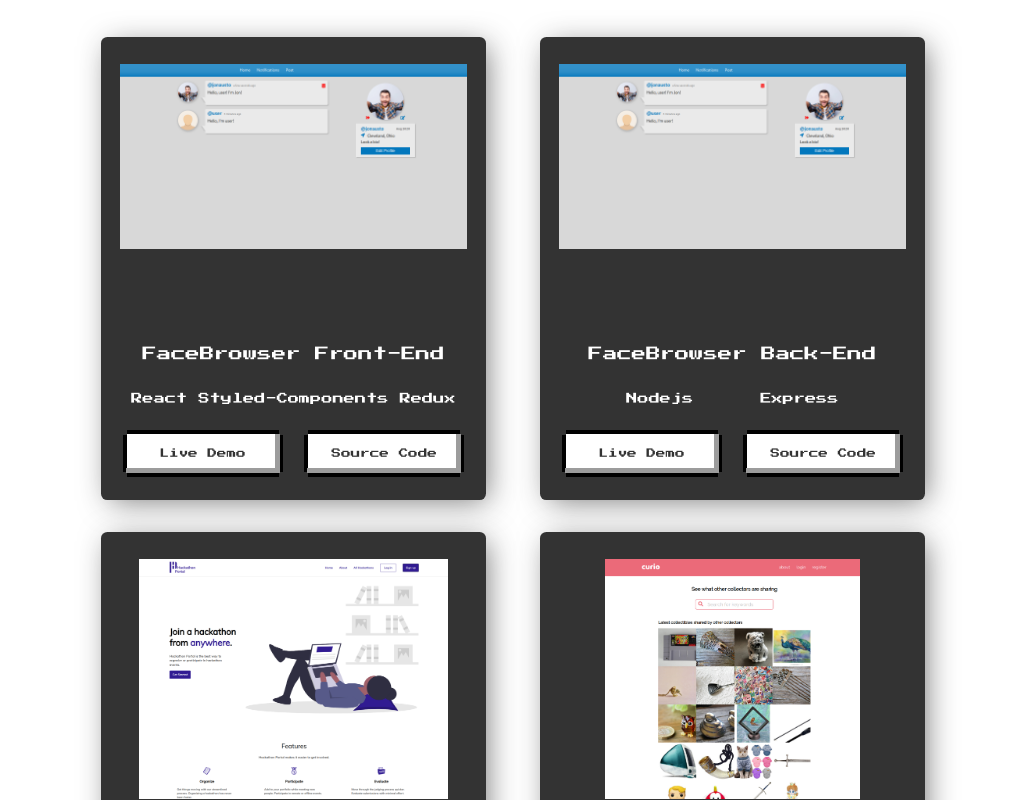
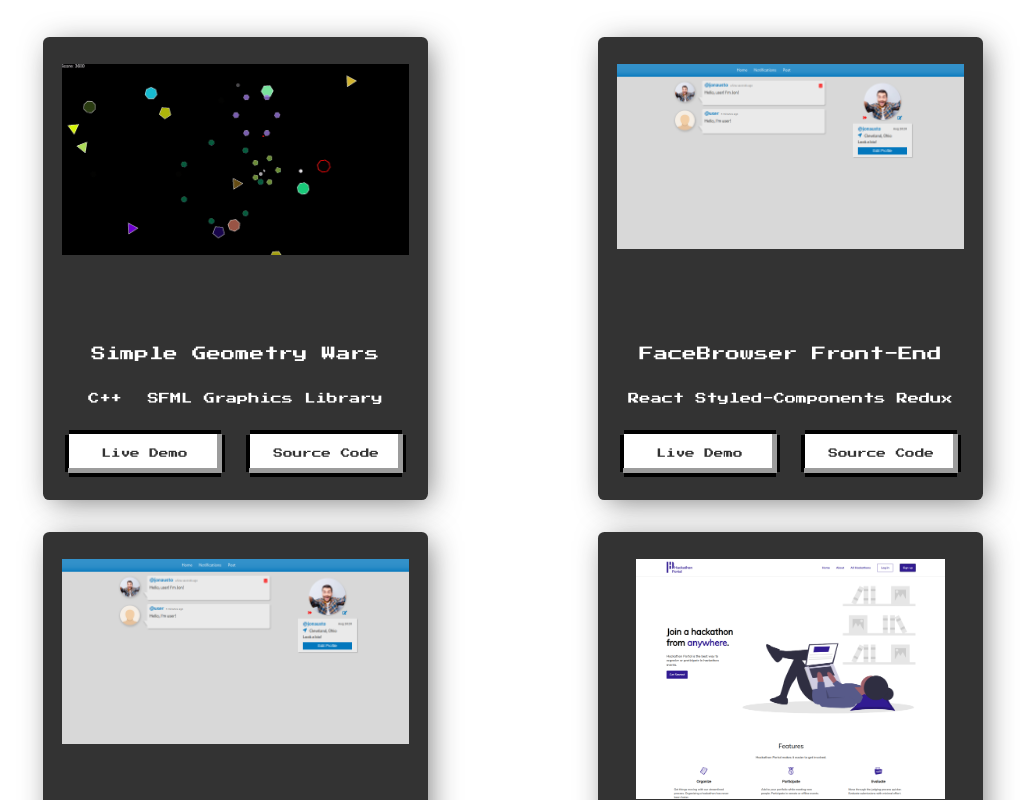
Before and after one commit to msearles25/portfolio, a React (Create React App) app: page / in a window 1280 px wide. Shown: the part 1340-2140 px from the top of the page, without its empty margins (127-1162 px from the left). Built offline with nearby package versions, Linux system fonts and the light colour scheme; some icons are missing.

Commit message:
added geoWars clone

```diff
--- a/src/components/Projects.js
+++ b/src/components/Projects.js
@@ -9,13 +9,21 @@ import curio from '../images/curio.png'
 import hackathon from '../images/hackathonPortal.png'
 import ff from '../images/friendfinder.png'
 import facebrowser from '../images/facebrowser.png'
+import simpleGeoWars from '../images/simpleGeoWars.png'
 
 const Projects = () => {
     return (
         <section id='projects' className='projectsSection'>
             <h3>Projects</h3>
             <div className='projectContainer'>
-            <ProjectCard
+                <ProjectCard
+                    name='Simple Geometry Wars'
+                    image={simpleGeoWars}
+                    stack={['C++', 'SFML Graphics Library']}
+                    demo='https://github.com/msearles25/demo-game/releases/tag/1.0.0'
+                    source='https://github.com/msearles25/demo-game'
+                />
+                <ProjectCard
                     name='FaceBrowser Front-End'
                     image={facebrowser}
                     stack={['React', 'Styled-Components', 'Redux']}
--- a/src/css/projectCard.css
+++ b/src/css/projectCard.css
@@ -121,7 +121,7 @@
     font-size: .6rem;
 }
 
-.eightBitBtn .btnWrapper span` {
+.eightBitBtn .btnWrapper span {
     color: #333333;
 }
 
--- a/src/css/projects.css
+++ b/src/css/projects.css
@@ -18,7 +18,7 @@
 
 @media only screen and (min-width: 700px) {
     .projectsSection .projectContainer{
-        max-width: 900px;
+        max-width: 1500px;
         transition: all 0.3s ease-in-out;
     }
 }
```
Also changed, not shown: src/images/simpleGeoWars.png (added), 1 other file (tests, documents, lock files or other folders).
